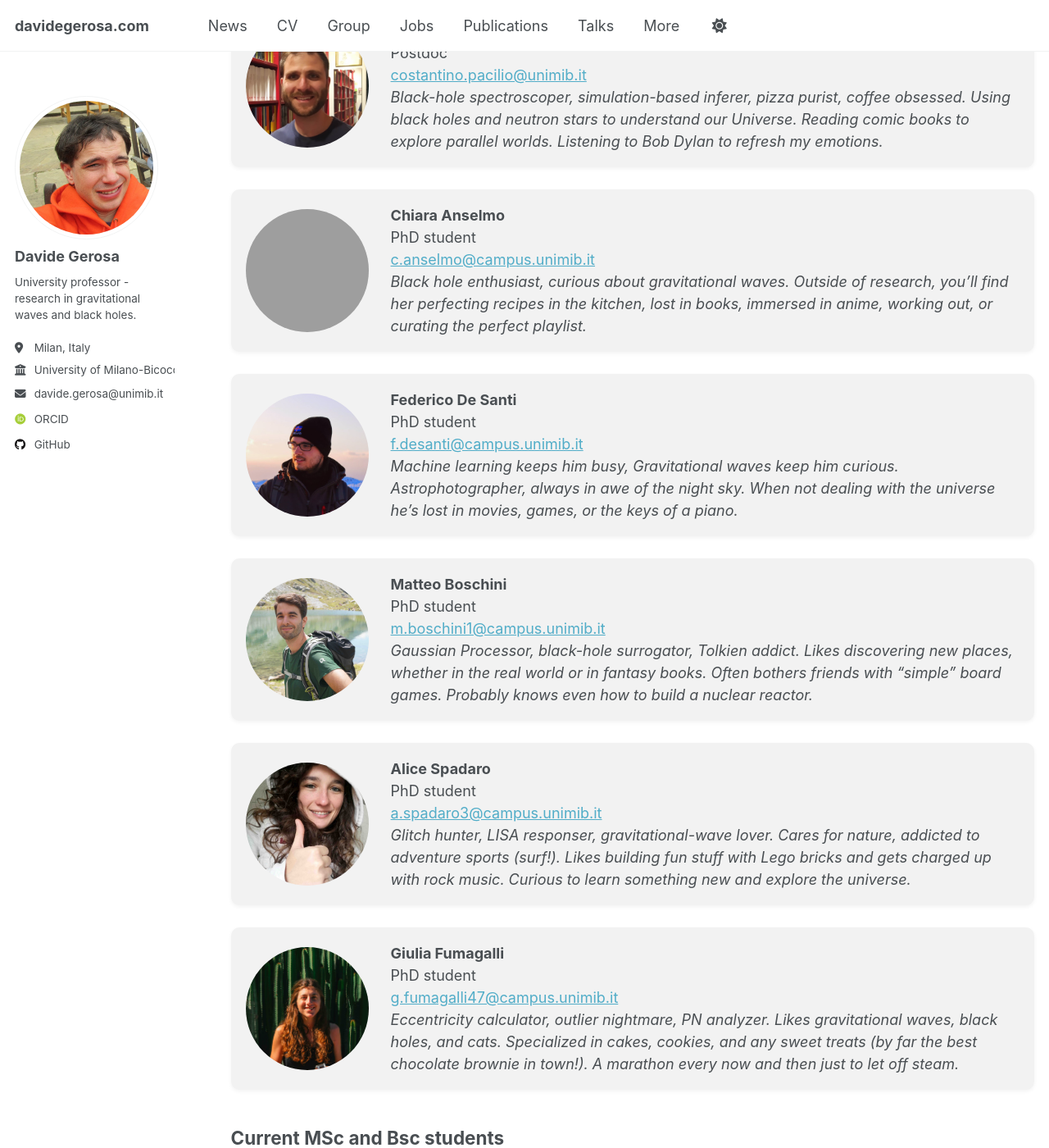
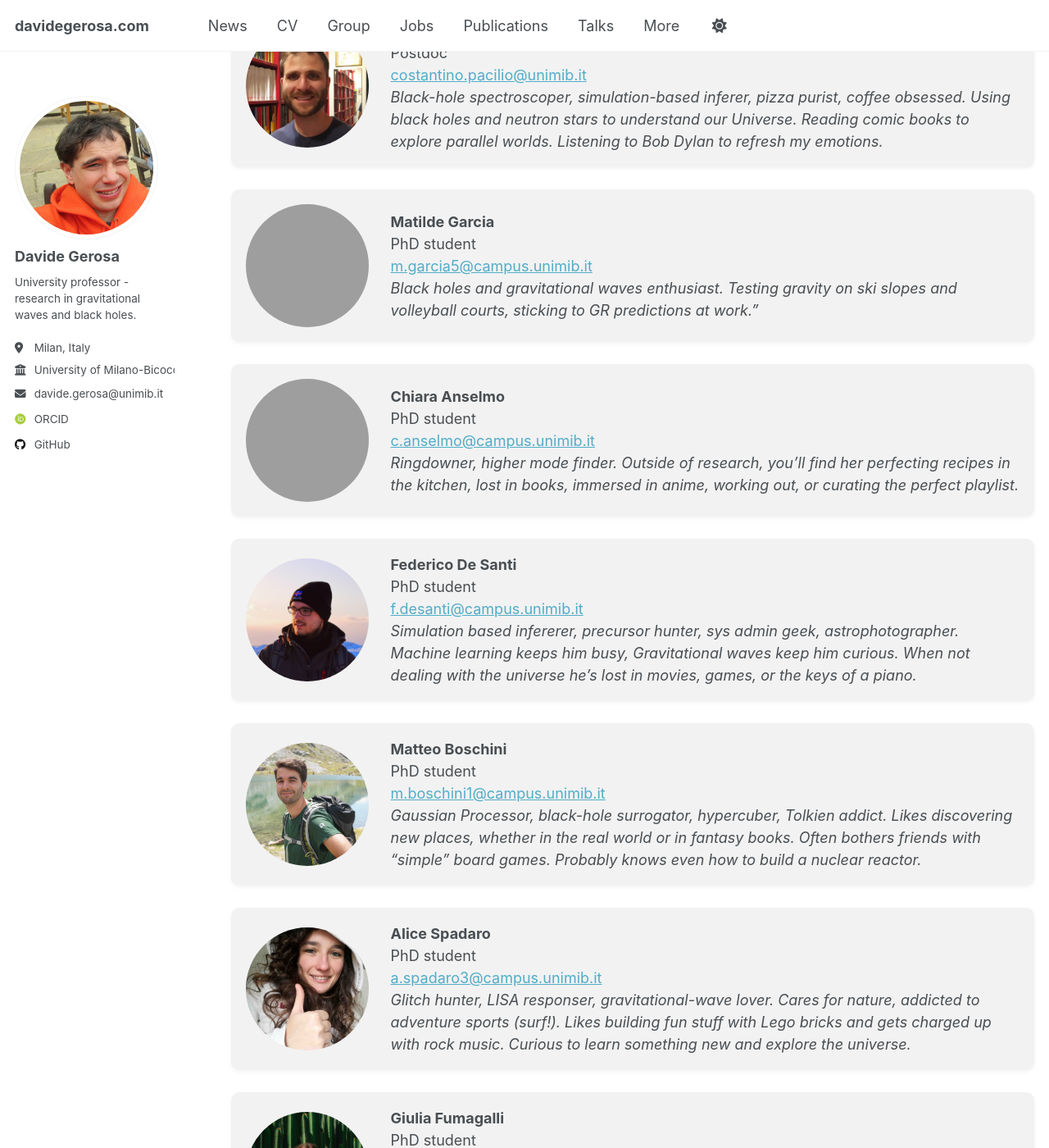
Before and after one commit to dgerosa/website, a Jekyll site: the page built from _pages/group.md, in a window 1280 px wide and 1400 px high, scrolled down 1852 px. Shown: the whole window at 82% size. Built offline with Jekyll 4.4.1, drawn with Linux system fonts in a browser that asks for light colours; some web fonts are replaced; some of the changed text lies outside the part shown; grey boxes are pictures that could not be loaded.

Commit message:
Website update from workflow

```diff
--- a/_pages/_group.md
+++ b/_pages/_group.md
@@ -75,12 +75,21 @@ Here are the amazing people in my group. Come visit and chat science with us! If
   </div>
 </div>
 <div class="person">
+  <img src="{{ '/images/matilde-garcia.jpg' | relative_url }}" alt="Matilde Garcia" class="person-photo">
+  <div class="person-text">
+    <strong>Matilde Garcia</strong><br>
+    PhD student<br>
+<a href="mailto:m.garcia5@campus.unimib.it">m.garcia5@campus.unimib.it</a><br>
+    <em>Black holes and gravitational waves enthusiast. Testing gravity on ski slopes and volleyball courts, sticking to GR predictions at work.”</em>
+  </div>
+</div>
+<div class="person">
   <img src="{{ '/images/chiara-anselmo.jpg' | relative_url }}" alt="Chiara Anselmo" class="person-photo">
   <div class="person-text">
     <strong>Chiara Anselmo</strong><br>
     PhD student<br>
 <a href="mailto:c.anselmo@campus.unimib.it">c.anselmo@campus.unimib.it</a><br>
-    <em>Black hole enthusiast, curious about gravitational waves. Outside of research, you’ll find her perfecting recipes in the kitchen, lost in books, immersed in anime, working out, or curating the perfect playlist.</em>
+    <em>Ringdowner, higher mode finder. Outside of research, you’ll find her perfecting recipes in the kitchen, lost in books, immersed in anime, working out, or curating the perfect playlist.</em>
   </div>
 </div>
 <div class="person">
@@ -89,7 +98,7 @@ Here are the amazing people in my group. Come visit and chat science with us! If
     <strong>Federico De Santi</strong><br>
     PhD student<br>
 <a href="mailto:f.desanti@campus.unimib.it">f.desanti@campus.unimib.it</a><br>
-    <em>Machine learning keeps him busy, Gravitational waves keep him curious. Astrophotographer, always in awe of the night sky. When not dealing with the universe he’s lost in movies, games, or the keys of a piano.</em>
+    <em>Simulation based infererer, precursor hunter, sys admin geek, astrophotographer. Machine learning keeps him busy, Gravitational waves keep him curious. When not dealing with the universe he’s lost in movies, games, or the keys of a piano.</em>
   </div>
 </div>
 <div class="person">
@@ -98,7 +107,7 @@ Here are the amazing people in my group. Come visit and chat science with us! If
     <strong>Matteo Boschini</strong><br>
     PhD student<br>
 <a href="mailto:m.boschini1@campus.unimib.it">m.boschini1@campus.unimib.it</a><br>
-    <em>Gaussian Processor, black-hole surrogator, Tolkien addict. Likes discovering new places, whether in the real world or in fantasy books. Often bothers friends with “simple” board games. Probably knows even how to build a nuclear reactor.</em>
+    <em>Gaussian Processor, black-hole surrogator, hypercuber, Tolkien addict. Likes discovering new places, whether in the real world or in fantasy books. Often bothers friends with “simple” board games. Probably knows even how to build a nuclear reactor.</em>
   </div>
 </div>
 <div class="person">
```
Also changed, not shown: other parts of _pages/_group.md (+1 -1 lines), _pages/_citations.md (+1 -1 lines), _pages/_publications.md (+1 -1 lines), _pages/_talks.md (+1 -1 lines).
